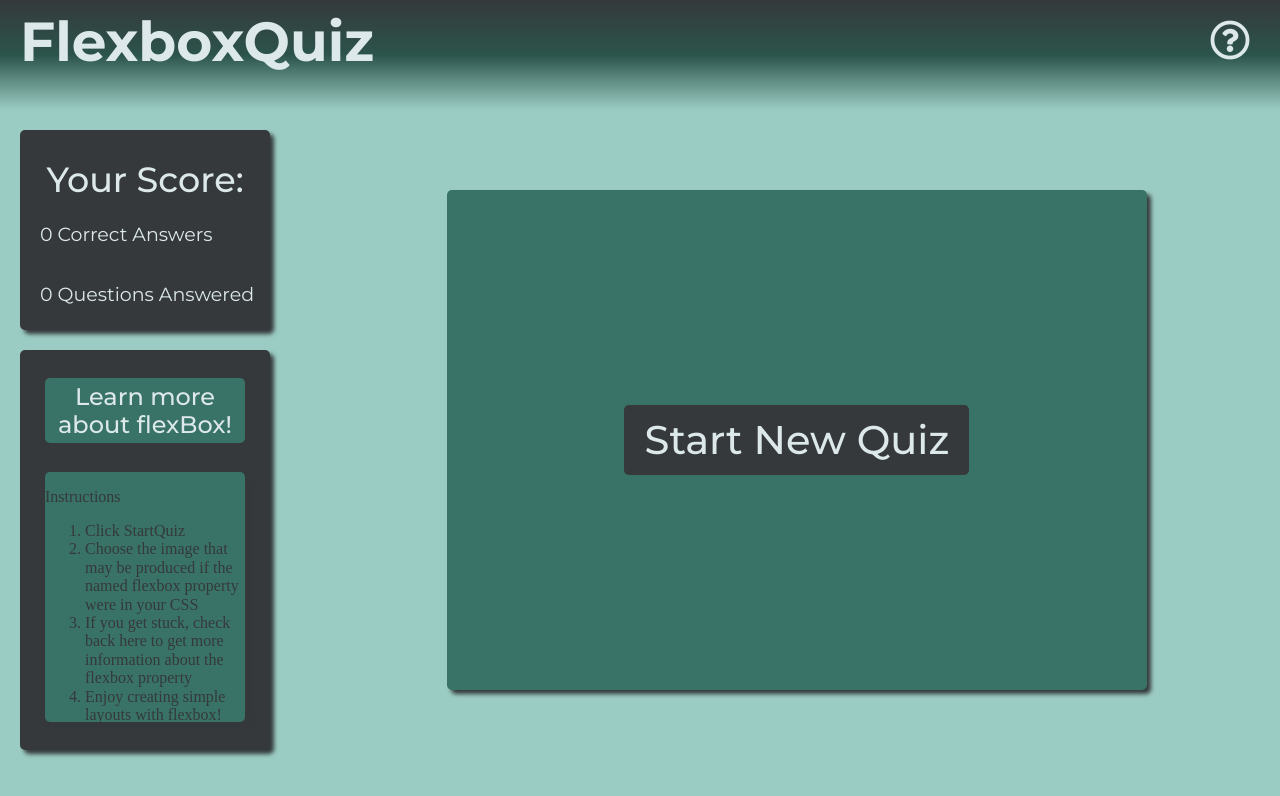
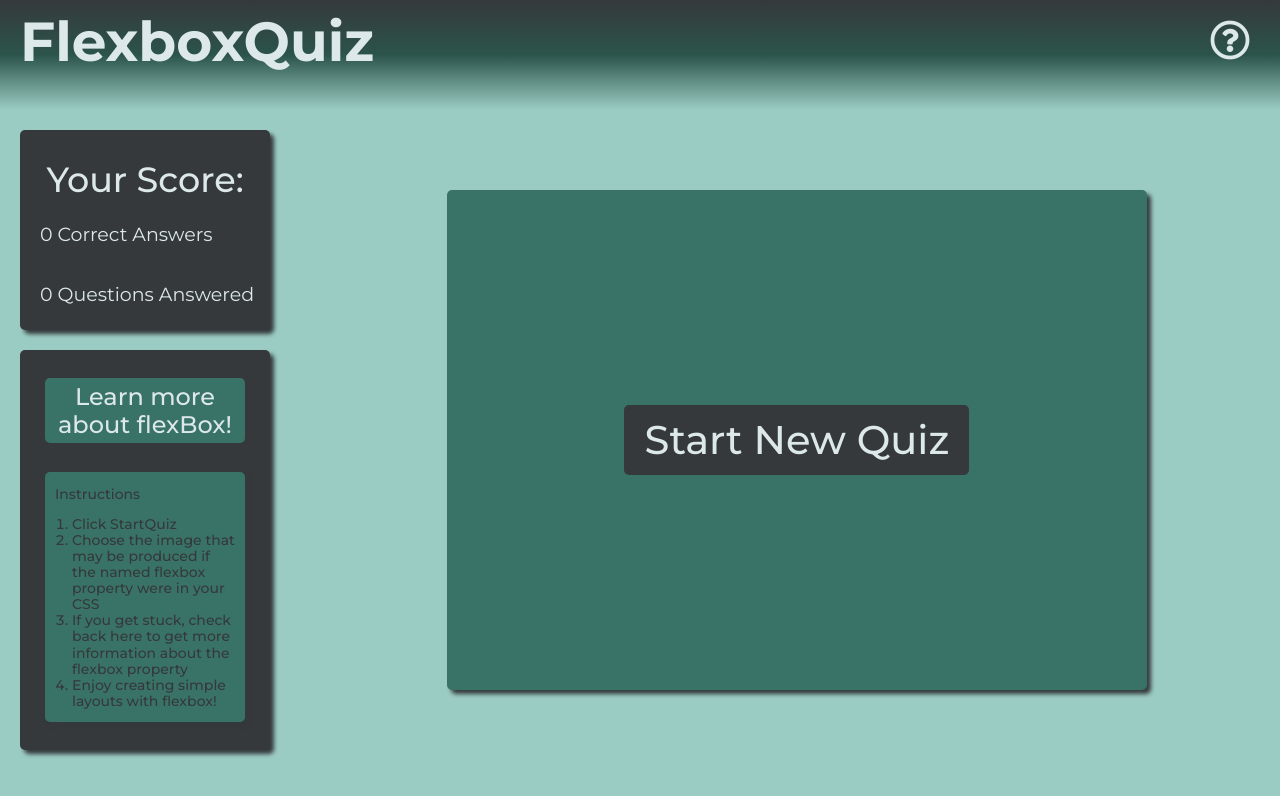
Before and after one commit to dylhof/flexbox-memoize, a React (Create React App) app: page / in a window 1280 px wide. Shown: the top 796 px of the page. Built offline with nearby package versions, Linux system fonts and the light colour scheme; no server answers.

Commit message:
Add paragraph height for information

```diff
--- a/src/styles/_Info.scss
+++ b/src/styles/_Info.scss
@@ -3,7 +3,13 @@
 }
 
 .aside-instruct-div {
-  color: $grey;
+  @include font($grey, 14px, 500);
+  margin: 10px;
+}
+
+.instructions-ol {
+  margin-left: 0px;
+  padding-left: 17px;
 }
 
 .show-more-info-p {
@@ -15,11 +21,13 @@
 .property-property-p {
   @include font($text-green, 18px, 400);
   text-align: center;
-  margin: 20px;
+  margin: 15px 5px 5px 5px;
 }
 
 .property-info-p {
   @include font($text-green, 14px, 400);
   text-align: center;
-  margin: 20px;
+  margin: 10px;
+  height: 160px;
+  overflow: scroll;
 }
```
